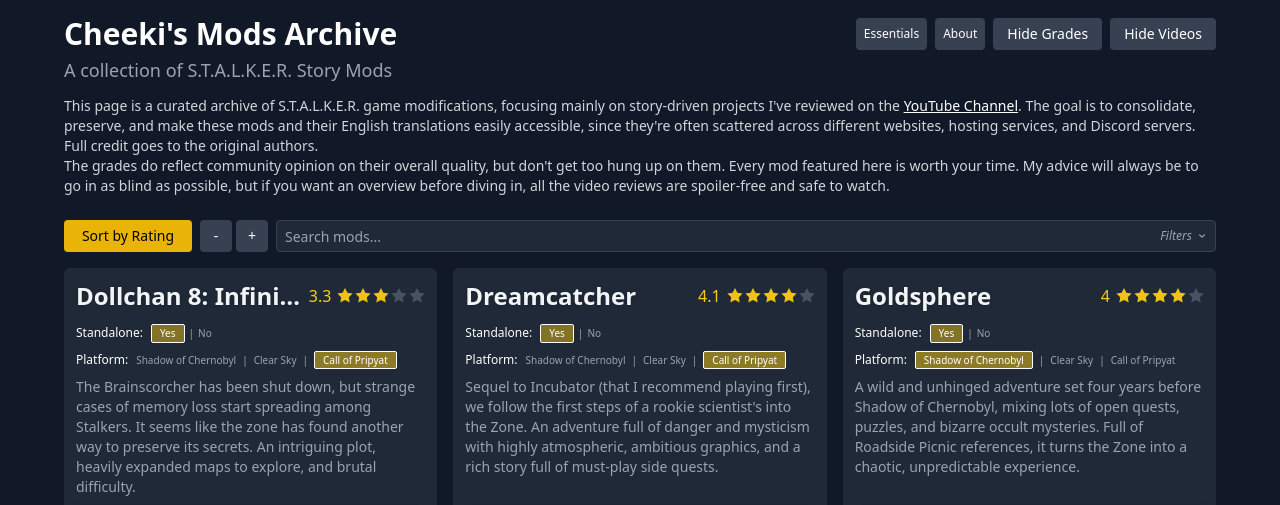
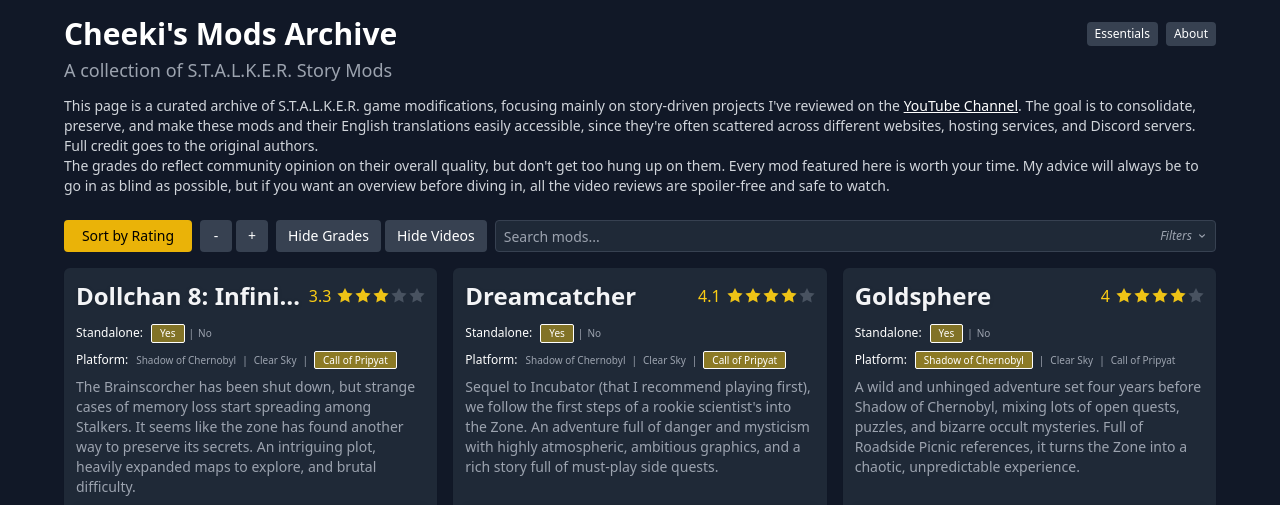
Before and after one commit to Cheekitos/CSMA-Test, a Jekyll site: the page built from index.html, in a window 1280 px wide and 900 px high, cut to the strip 0-505 px from the top of the window. Built offline with Jekyll 4.4.1, drawn with Linux system fonts in a browser that asks for light colours; nearby versions of some CDN libraries.

Commit message:
Update index.html

```diff
--- a/index.html
+++ b/index.html
@@ -9,7 +9,7 @@
 <div class="max-w-6xl mx-auto">
   <div class="flex flex-col sm:flex-row sm:justify-between sm:items-center mb-1 gap-2">
     <h1 class="text-3xl font-bold">Cheeki's Mods Archive</h1>
-    {% include header-buttons.html show_toggles=true %}
+    {% include header-buttons.html show_toggles=false %}
   </div>
 
   <h2 class="text-lg text-gray-400 mb-3">A collection of S.T.A.L.K.E.R. Story Mods</h2>
@@ -32,6 +32,14 @@
       </button>
       <button id="cards-more" aria-label="Show more cards per row" class="bg-gray-700 hover:bg-gray-600 text-white text-sm font-medium py-1 px-2 rounded w-8 h-8 flex items-center justify-center">
         +
+      </button>
+    </div>
+    <div class="flex items-center gap-1">
+      <button id="toggle-grades" aria-label="Toggle grade visibility" class="bg-gray-700 hover:bg-gray-600 text-white text-sm font-medium py-1 px-3 rounded h-8 whitespace-nowrap">
+        Hide Grades
+      </button>
+      <button id="toggle-videos" aria-label="Toggle video visibility" class="bg-gray-700 hover:bg-gray-600 text-white text-sm font-medium py-1 px-3 rounded h-8 whitespace-nowrap">
+        Hide Videos
       </button>
     </div>
     <div class="relative flex-1 min-w-[150px]" id="search-container">
```
